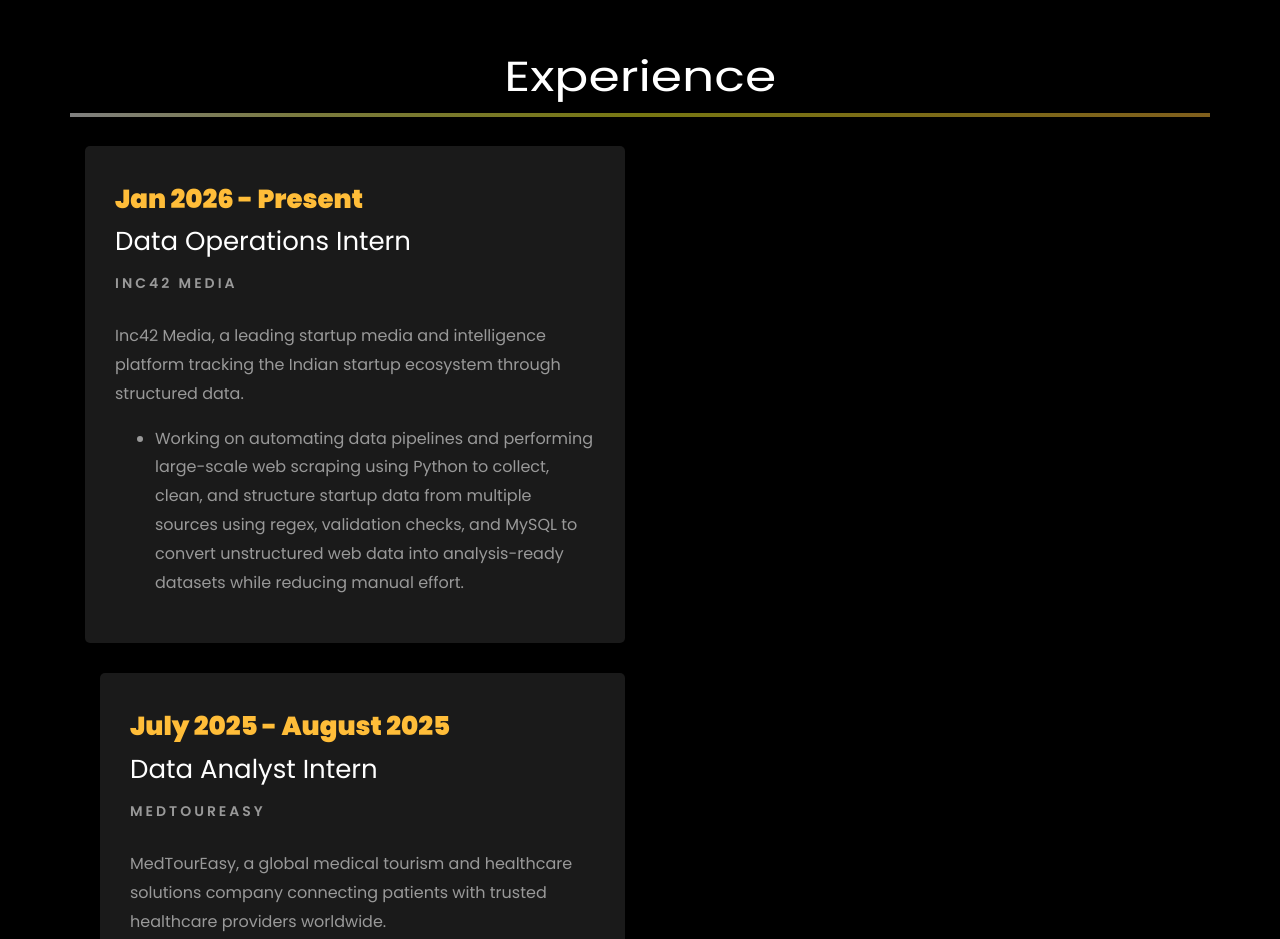
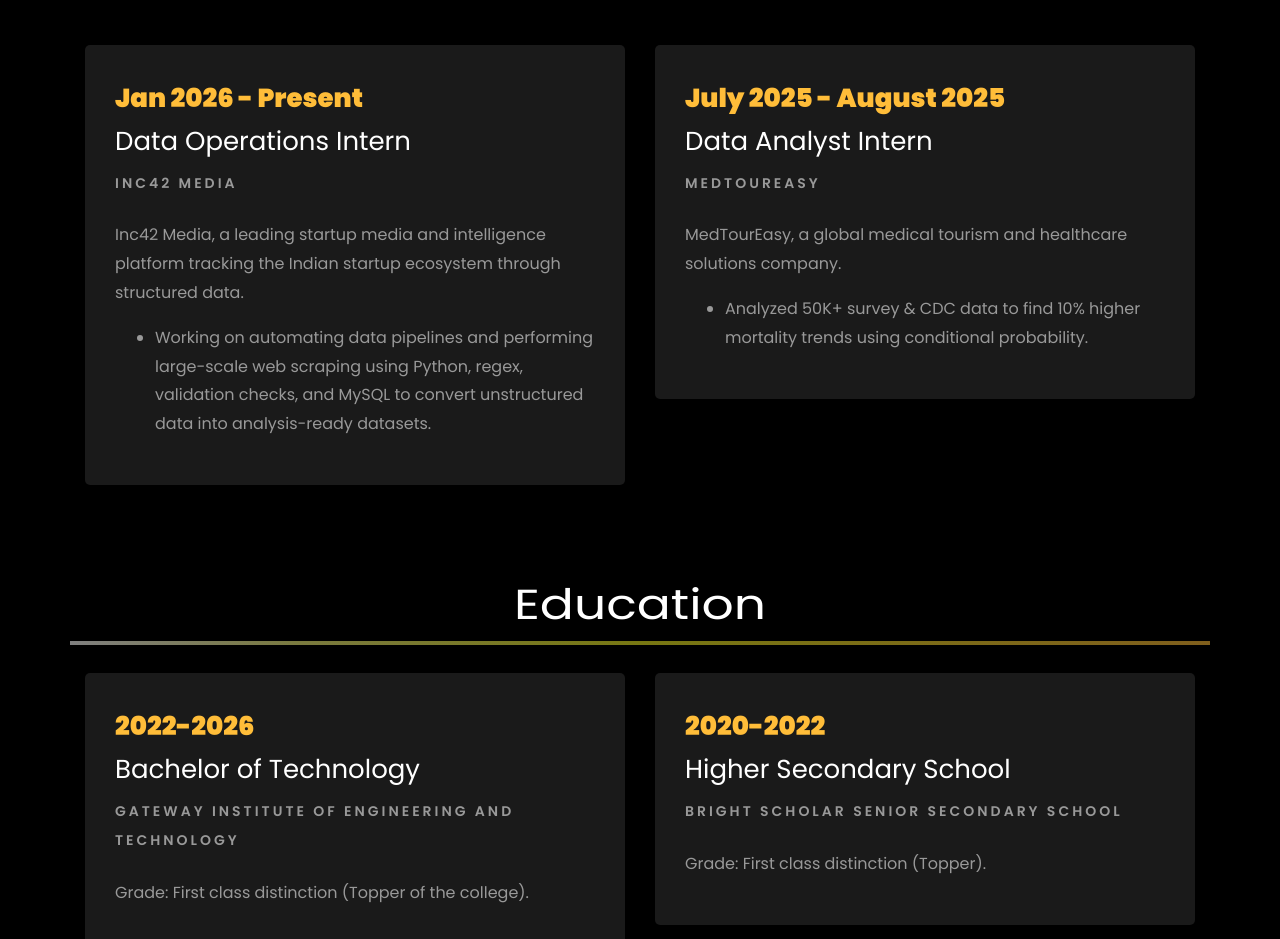
Before and after one commit to ranamuskaan/ranamuskaan.github.io, a plain HTML site: page index.html in a window 1280 px wide. Shown: the part 1970-2909 px from the top of the page. Drawn offline with Linux system fonts and the light colour scheme; files whose address does not match are found by name.

Commit message:
Update index.html

```diff
--- a/index.html
+++ b/index.html
@@ -316,11 +316,7 @@
         </div>
 
 		<div class="row">
-			<h1 class="big-4">Experience</h1>
-			<div class="underline"></div>
-		</div>
-		<br>
-		<div class="row">
+
   <div class="col-md-6">
     <div class="resume-wrap ftco-animate">
       <span class="date">Jan 2026 - Present</span>
@@ -328,26 +324,29 @@
       <span class="position">Inc42 Media</span>
       <p class="mt-4">
         Inc42 Media, a leading startup media and intelligence platform tracking the Indian startup ecosystem through structured data.
+      </p>
       <ul>
-          <li>Working on automating data pipelines and performing large-scale web scraping using Python to collect, clean, and structure startup data from multiple sources using regex, validation checks, and MySQL to convert unstructured web data into analysis-ready datasets while reducing manual effort.</li>
+        <li>Working on automating data pipelines and performing large-scale web scraping using Python, regex, validation checks, and MySQL to convert unstructured data into analysis-ready datasets.</li>
       </ul>
-      </p>
     </div>
   </div>
-</div>
+
   <div class="col-md-6">
     <div class="resume-wrap ftco-animate">
       <span class="date">July 2025 - August 2025</span>
       <h2>Data Analyst Intern</h2>
-						<span class="position">MedTourEasy </span>
-						<p class="mt-4">MedTourEasy, a global medical tourism and healthcare solutions company connecting patients with trusted healthcare providers worldwide.
+      <span class="position">MedTourEasy</span>
+      <p class="mt-4">
+        MedTourEasy, a global medical tourism and healthcare solutions company.
+      </p>
       <ul>
-								<li>Analyzed the data for Left-Handedness and Mortality project using 50K+ survey & CDC data, calculating
-conditional probabilities to identify 10% higher mortality trends in specific left-handed age groups.</li>
+        <li>Analyzed 50K+ survey & CDC data to find 10% higher mortality trends using conditional probability.</li>
       </ul>
-						</p>
     </div>
   </div>
+
+</div>
+
 
 
 		<br>
```
Lines whose indentation alone changed are shown as unchanged.
